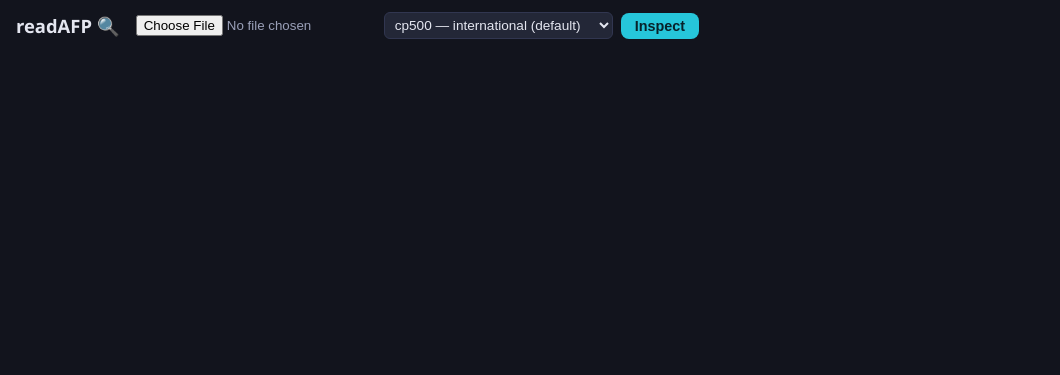
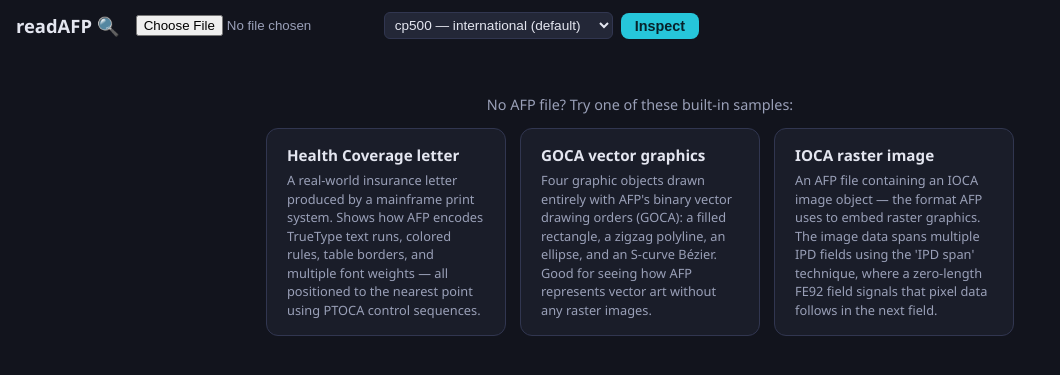
Before and after one commit to bone1966/readAFP, a Flask app: page / in a window 1280 px wide. Shown: the top 375 px of the page, without its empty margins (0-1060 px from the left). Run offline with Flask 3, Linux system fonts and the light colour scheme; some libraries are stand-ins or nearby versions.

Commit message:
feat(ui): bundle 3 sample AFP files with try-a-sample landing page
Adds src/readafp/samples/ with three bundled AFP files (18 KB total):
  health_coverage.afp  — real-world insurance letter (text, rules, fonts)
  goca_demo.afp        — GOCA vector graphics demo (rect, polyline, etc.)
  ioca_image.afp       — IOCA raster image with IPD-span technique

app.py: refactors shared inspect logic into _render_inspect(); adds
GET /inspect-sample/<name> route that loads a bundled file and runs
the full parse/render pipeline — no upload needed.  SAMPLES list
carries plain-English descriptions explaining what makes each file
interesting, not just its format name.

index.html: landing page now shows three clickable sample cards when
no file has been loaded yet.  Each card shows the label and the full
description so visitors know what they are about to see.

Co-Authored-By: Claude Sonnet 4.6 <noreply@anthropic.com>

```diff
--- a/src/readafp/app.py
+++ b/src/readafp/app.py
@@ -2,9 +2,10 @@
 
 import logging
 from collections import Counter
+from pathlib import Path
 from typing import Any, Dict, List
 
-from flask import Flask, render_template, request
+from flask import Flask, abort, render_template, request
 
 from readafp.parser import AfpParseError, StructuredField, iter_fields
 from readafp.ptoca import extract_pages
@@ -34,6 +35,45 @@ CODEPAGES = [
     ("cp1141", "cp1141 — Germany (euro)"),
 ]
 
+_SAMPLES_DIR = Path(__file__).parent / "samples"
+
+# Bundled sample files shown on the landing page.
+SAMPLES = [
+    {
+        "name": "health_coverage",
+        "file": "health_coverage.afp",
+        "label": "Health Coverage letter",
+        "desc": (
+            "A real-world insurance letter produced by a mainframe print "
+            "system. Shows how AFP encodes TrueType text runs, colored rules, "
+            "table borders, and multiple font weights — all positioned to the "
+            "nearest point using PTOCA control sequences."
+        ),
+    },
+    {
+        "name": "goca_demo",
+        "file": "goca_demo.afp",
+        "label": "GOCA vector graphics",
+        "desc": (
+            "Four graphic objects drawn entirely with AFP's binary vector "
+            "drawing orders (GOCA): a filled rectangle, a zigzag polyline, "
+            "an ellipse, and an S-curve Bézier. Good for seeing how AFP "
+            "represents vector art without any raster images."
+        ),
+    },
+    {
+        "name": "ioca_image",
+        "file": "ioca_image.afp",
+        "label": "IOCA raster image",
+        "desc": (
+            "An AFP file containing an IOCA image object — the format AFP "
+            "uses to embed raster graphics. The image data spans multiple "
+            "IPD fields using the 'IPD span' technique, where a zero-length "
+            "FE92 field signals that pixel data follows in the next field."
+        ),
+    },
+]
+
 
 def create_app() -> Flask:
     """Build the Flask application."""
@@ -48,6 +88,7 @@ def create_app() -> Flask:
             error=None,
             codepages=CODEPAGES,
             codepage="cp500",
+            samples=SAMPLES,
         )
 
     @app.post("/inspect")
@@ -63,49 +104,66 @@ def create_app() -> Flask:
                 error="Choose an AFP file first.",
                 codepages=CODEPAGES,
                 codepage=codepage,
+                samples=SAMPLES,
             )
         data = upload.read()
-        try:
-            parsed = list(iter_fields(data))
-        except AfpParseError as exc:
-            logger.warning("Failed to parse %s: %s", upload.filename, exc)
-            return render_template(
-                "index.html",
-                fields=None,
-                error=f"Not a valid AFP file: {exc}",
-                codepages=CODEPAGES,
-                codepage=codepage,
-            )
-        fields = _field_rows(parsed)
-        summary = Counter(row["name"] for row in fields)
-        pages = extract_pages(parsed, codepage)
-        bracketed = sum(1 for row in fields if row["sf_id"] == "0xD3A8AF")
-        if len(pages) > bracketed:  # loose PTX flowed onto implicit pages
-            src_to_page: dict = {}
-            for idx, page in enumerate(pages):
-                for item in page.texts + page.rules:
-                    if item.src is not None:
-                        src_to_page.setdefault(item.src, idx)
-            for row in fields:
-                if row["page"] is None and row["sf_id"] == "0xD3EE9B":
-                    row["page"] = src_to_page.get(row["offset"])
-        page_svgs = pages_to_svgs(pages, MAX_RENDER_PAGES)
+        return _render_inspect(data, upload.filename, codepage)
+
+    @app.get("/inspect-sample/<name>")
+    def inspect_sample(name: str) -> str:
+        sample = next((s for s in SAMPLES if s["name"] == name), None)
+        if sample is None:
+            abort(404)
+        path = _SAMPLES_DIR / sample["file"]
+        data = path.read_bytes()
+        return _render_inspect(data, sample["file"], "cp500")
+
+    return app
+
+
+def _render_inspect(data: bytes, filename: str, codepage: str) -> str:
+    """Parse AFP bytes and render the full inspect/render template."""
+    try:
+        parsed = list(iter_fields(data))
+    except AfpParseError as exc:
+        logger.warning("Failed to parse %s: %s", filename, exc)
         return render_template(
             "index.html",
-            fields=fields,
-            error=None,
-            filename=upload.filename,
-            filesize=len(data),
-            summary=summary.most_common(),
-            page_svgs=page_svgs,
-            page_texts=[p.plain_text for p in pages[: len(page_svgs)]],
-            page_total=len(pages),
+            fields=None,
+            error=f"Not a valid AFP file: {exc}",
             codepages=CODEPAGES,
             codepage=codepage,
-            mcf_note=_mcf_codepage_note(parsed),
+            samples=SAMPLES,
         )
-
-    return app
+    fields = _field_rows(parsed)
+    summary = Counter(row["name"] for row in fields)
+    pages = extract_pages(parsed, codepage)
+    bracketed = sum(1 for row in fields if row["sf_id"] == "0xD3A8AF")
+    if len(pages) > bracketed:  # loose PTX flowed onto implicit pages
+        src_to_page: dict = {}
+        for idx, page in enumerate(pages):
+            for item in page.texts + page.rules:
+                if item.src is not None:
+                    src_to_page.setdefault(item.src, idx)
+        for row in fields:
+            if row["page"] is None and row["sf_id"] == "0xD3EE9B":
+                row["page"] = src_to_page.get(row["offset"])
+    page_svgs = pages_to_svgs(pages, MAX_RENDER_PAGES)
+    return render_template(
+        "index.html",
+        fields=fields,
+        error=None,
+        filename=filename,
+        filesize=len(data),
+        summary=summary.most_common(),
+        page_svgs=page_svgs,
+        page_texts=[p.plain_text for p in pages[: len(page_svgs)]],
+        page_total=len(pages),
+        codepages=CODEPAGES,
+        codepage=codepage,
+        mcf_note=_mcf_codepage_note(parsed),
+        samples=SAMPLES,
+    )
 
 
 def _mcf_codepage_note(parsed: List[StructuredField]) -> str:
--- a/src/readafp/templates/index.html
+++ b/src/readafp/templates/index.html
@@ -109,6 +109,20 @@
     .page-nav button { padding: 4px 12px; background: var(--card); color: var(--text); }
     body.dropping { outline: 3px dashed var(--accent); outline-offset: -3px; }
     .page-nav button:disabled { opacity: 0.35; cursor: default; }
+    .samples-section {
+      padding: 48px 0 0; display: flex; flex-direction: column; align-items: center; gap: 10px;
+    }
+    .samples-heading { color: var(--dim); font-size: 0.9rem; margin: 0; }
+    .sample-cards { display: flex; gap: 14px; flex-wrap: wrap; justify-content: center; margin-top: 4px; }
+    .sample-card {
+      background: var(--panel); border: 1px solid var(--border); border-radius: 12px;
+      padding: 16px 20px; width: 240px; text-decoration: none; color: var(--text);
+      display: flex; flex-direction: column; gap: 6px;
+      transition: border-color 0.15s, background 0.15s;
+    }
+    .sample-card:hover { border-color: var(--accent); background: var(--card); }
+    .sample-card .sc-label { font-weight: 600; font-size: 0.95rem; }
+    .sample-card .sc-desc { color: var(--dim); font-size: 0.8rem; line-height: 1.45; }
     #page-input {
       width: 60px; padding: 3px 6px; text-align: center;
       background: var(--card); color: var(--text);
@@ -158,6 +172,20 @@
   </div>
 
   {% if error %}<div class="error">{{ error }}</div>{% endif %}
+
+  {% if not fields and not error %}
+  <div class="samples-section">
+    <p class="samples-heading">No AFP file? Try one of these built-in samples:</p>
+    <div class="sample-cards">
+      {% for s in samples %}
+      <a class="sample-card" href="/inspect-sample/{{ s.name }}" title="{{ s.desc }}">
+        <span class="sc-label">{{ s.label }}</span>
+        <span class="sc-desc">{{ s.desc }}</span>
+      </a>
+      {% endfor %}
+    </div>
+  </div>
+  {% endif %}
 
   {% if fields %}
 
```
Also changed, not shown: 3 other files.
